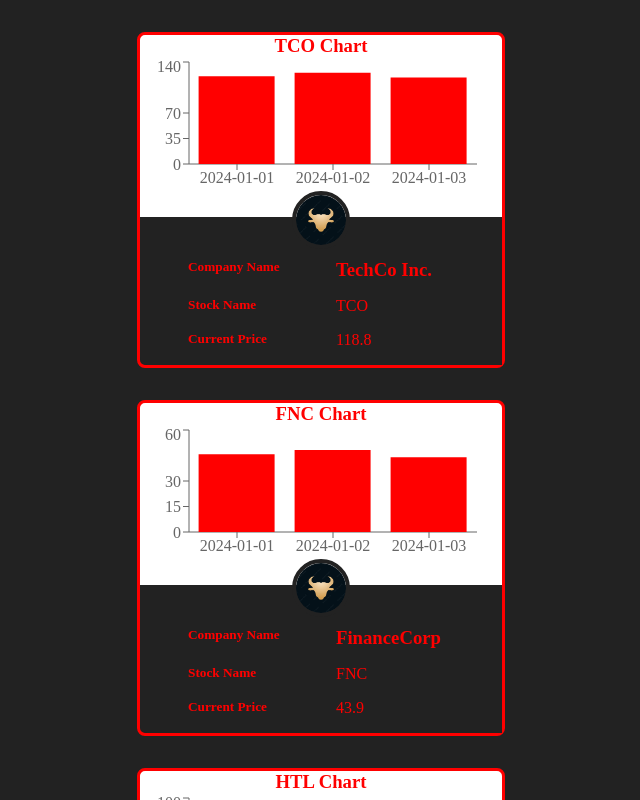
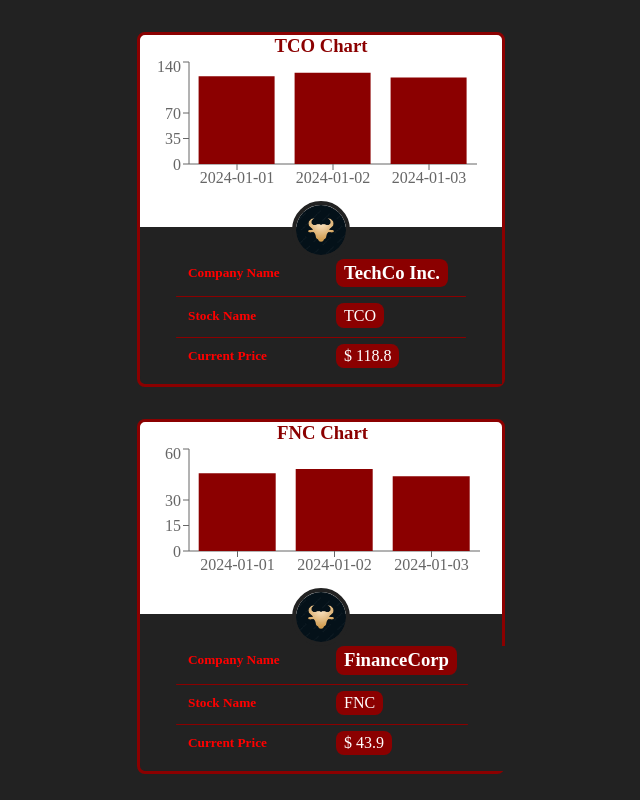
Before and after one commit to Niko171993/stock-market, a React (Vite) app: page / in a window 1280 px wide. Shown: the top 800 px of the page, without its empty margins (319-959 px from the left). Built offline with nearby package versions, Linux system fonts and the light colour scheme.

Commit message:
some things changed

```diff
--- a/src/Types/Types.ts
+++ b/src/Types/Types.ts
@@ -10,6 +10,6 @@ export type SingleStockType = {
   id: number;
   companyName: string;
   stockName: string;
-  price: number;
+
   data: { date: string; price: number }[];
 };
--- a/src/components/SingleStock.tsx
+++ b/src/components/SingleStock.tsx
@@ -31,7 +31,7 @@ const SingleStock = ({
               }}
             />
             <Legend />
-            <Bar dataKey="price" fill="red" />
+            <Bar dataKey="price" fill="#8b0000" />
           </BarChart>
         </ResponsiveContainer>
       </div>
@@ -40,16 +40,24 @@ const SingleStock = ({
       </div>
       <div className="stock__info">
         <div className="flex">
-          <h5>Company Name</h5>
-          <h3>{companyName}</h3>
+          <h5 className="stock__title">Company Name</h5>
+          <div>
+            <h3 className="stock__subTitle">{companyName}</h3>
+          </div>
         </div>
+
         <div className="flex">
-          <h5>Stock Name</h5>
-          <p>{stockName}</p>
+          <h5 className="stock__title">Stock Name</h5>
+          <div>
+            <p className="stock__subTitle">{stockName}</p>
+          </div>
         </div>
-        <div className="flex">
-          <h5>Current Price</h5>
-          <p>{data[data.length - 1].price}</p>
+
+        <div className="flex no-divider">
+          <h5 className="stock__title">Current Price</h5>
+          <div>
+            <p className="stock__subTitle">$ {data[data.length - 1].price}</p>
+          </div>
         </div>
       </div>
     </article>
--- a/src/index.css
+++ b/src/index.css
@@ -5,7 +5,7 @@
 }
 body {
   background: #222;
-  color: red;
+  color: #8b0000;
   margin: 0;
   padding: 0;
 }
@@ -14,7 +14,7 @@ body {
   height: auto;
   margin: 0 auto;
   margin-block: 2rem;
-  border: 3px solid red;
+  border: 3px solid #8b0000;
   border-radius: 0.5rem;
   display: grid;
   grid-auto-rows: 14rem 1fr;
@@ -43,6 +43,22 @@ body {
   gap: 3rem;
   margin-bottom: 1rem;
   padding-inline: 3rem;
+  position: relative;
+  align-items: center;
+}
+.flex::after {
+  content: '';
+  position: absolute;
+  bottom: -10px;
+  left: 10%;
+  width: 80%;
+  height: 1px;
+  background: #8b0000;
+  z-index: 20;
+  border-radius: 0.5rem;
+}
+.no-divider::after {
+  display: none;
 }
 .bar {
   margin-left: -1rem;
@@ -71,3 +87,13 @@ body {
   border-radius: 50%;
   outline: 0.25rem solid #222;
 }
+.stock__title {
+  color: red;
+}
+.stock__subTitle {
+  display: inline-block;
+  background: #8b0000;
+  border-radius: 0.5rem;
+  padding: 0.2rem 0.5rem;
+  color: white;
+}
```
